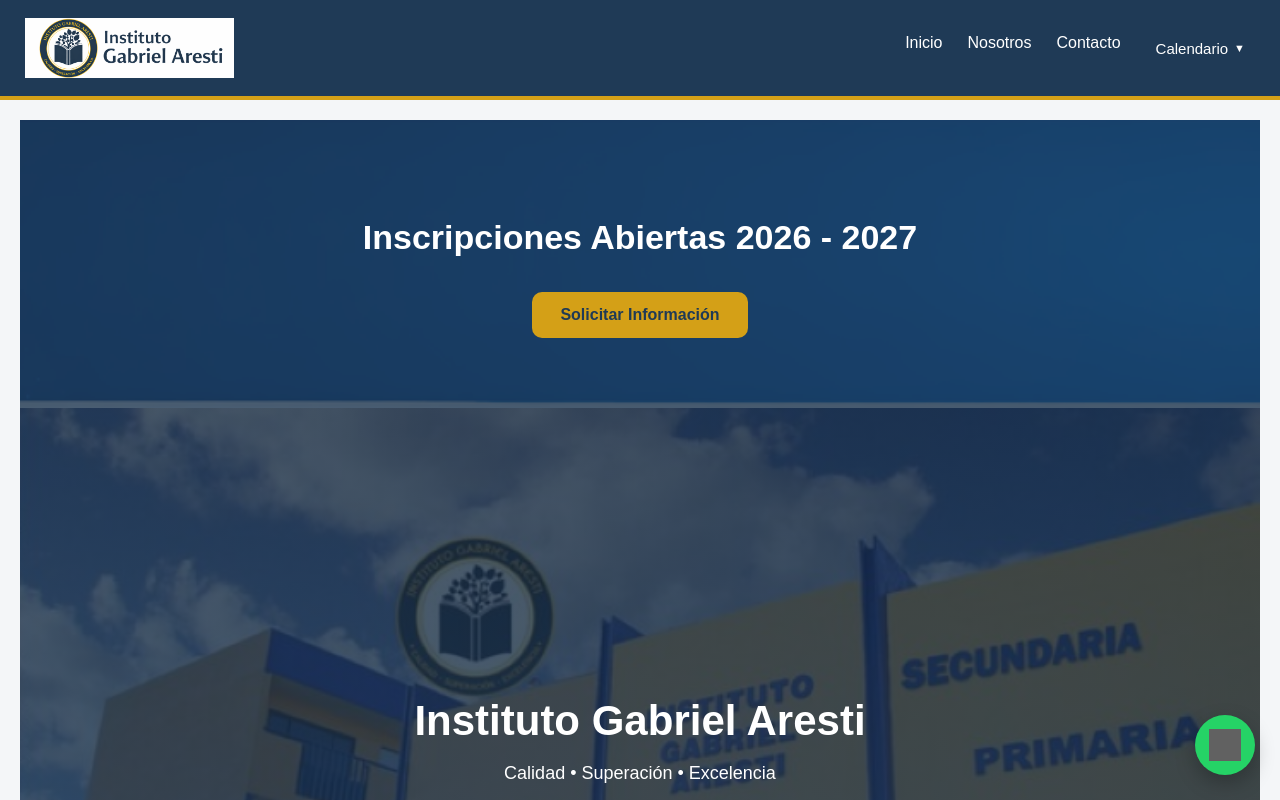
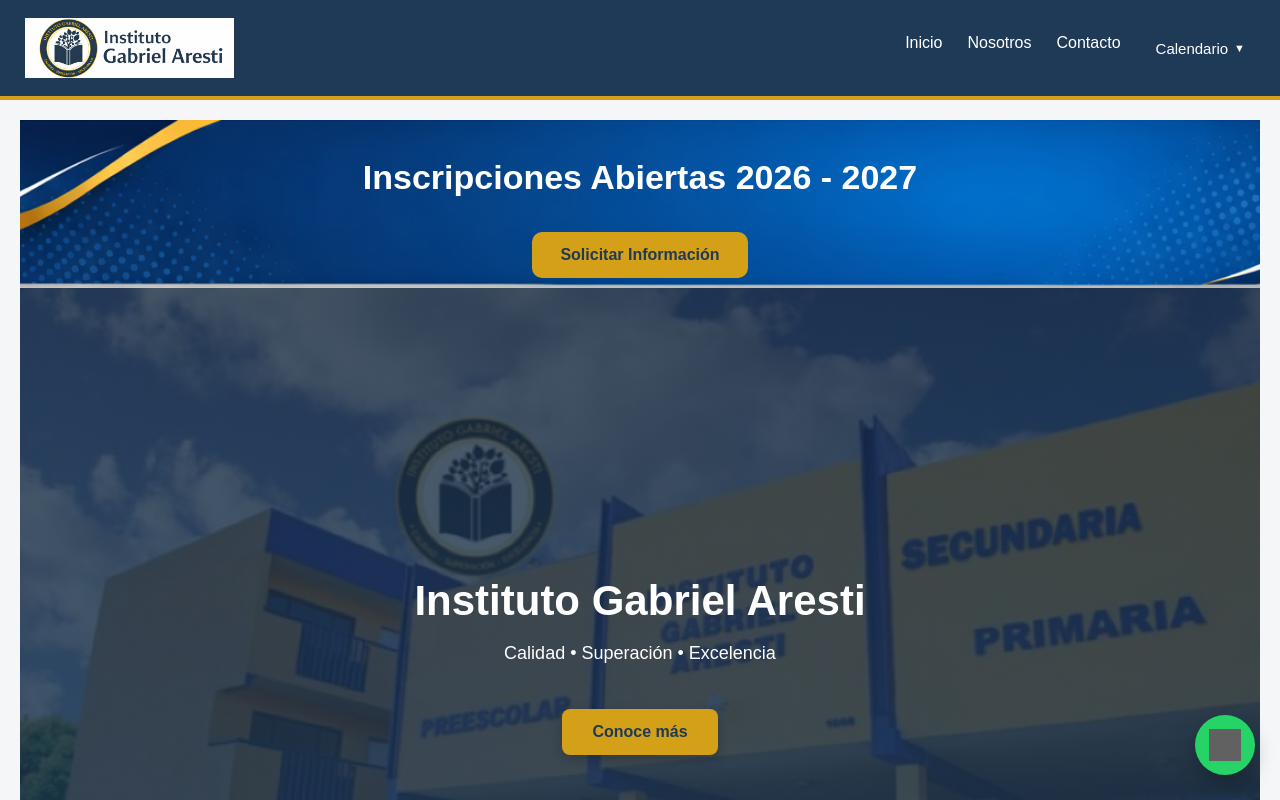
Before and after one commit to institutogabrielaresti/colegio-web, an Angular app: page / in a window 1280 px wide. Shown: the top 800 px of the page. Built offline with nearby package versions, Linux system fonts and the light colour scheme; grey boxes are pictures that could not be loaded.

Commit message:
Update inicio.css

```diff
--- a/src/app/pages/inicio/inicio.css
+++ b/src/app/pages/inicio/inicio.css
@@ -89,10 +89,8 @@
 /* ========================= */
 
 .cta-inscripciones {
-
   position: relative;
-
-  padding: 70px 20px;
+  padding: 10px 20px;
 
   text-align: center;
   color: white;
@@ -103,18 +101,6 @@
 }
 
 /* overlay para mejorar contraste */
-
-.cta-inscripciones::before {
-
-  content: "";
-
-  position: absolute;
-  inset: 0;
-
-  background: rgba(31,58,86,.75);
-
-}
-
 .cta-contenido{
   position: relative;
   z-index: 2;
```
